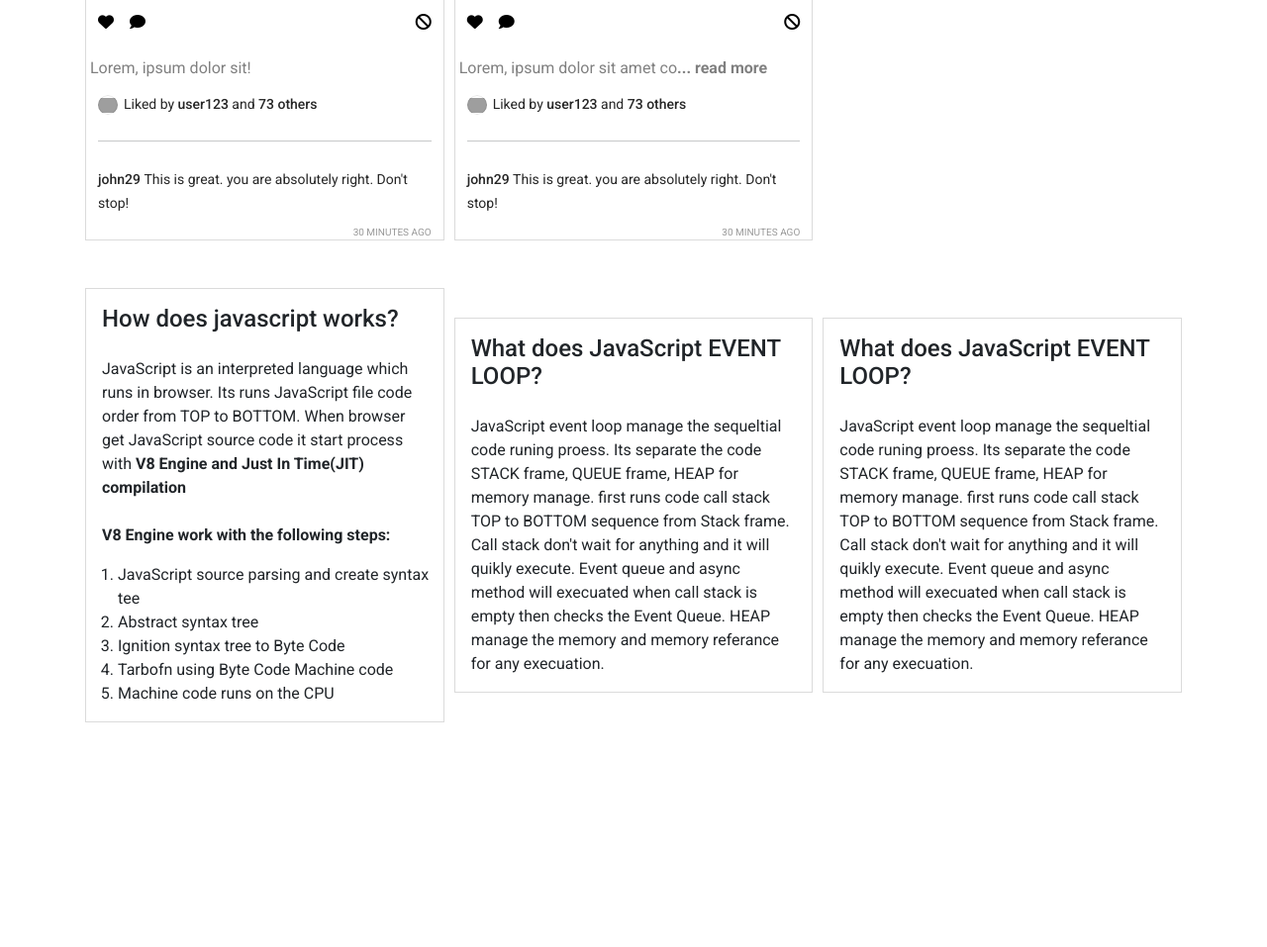
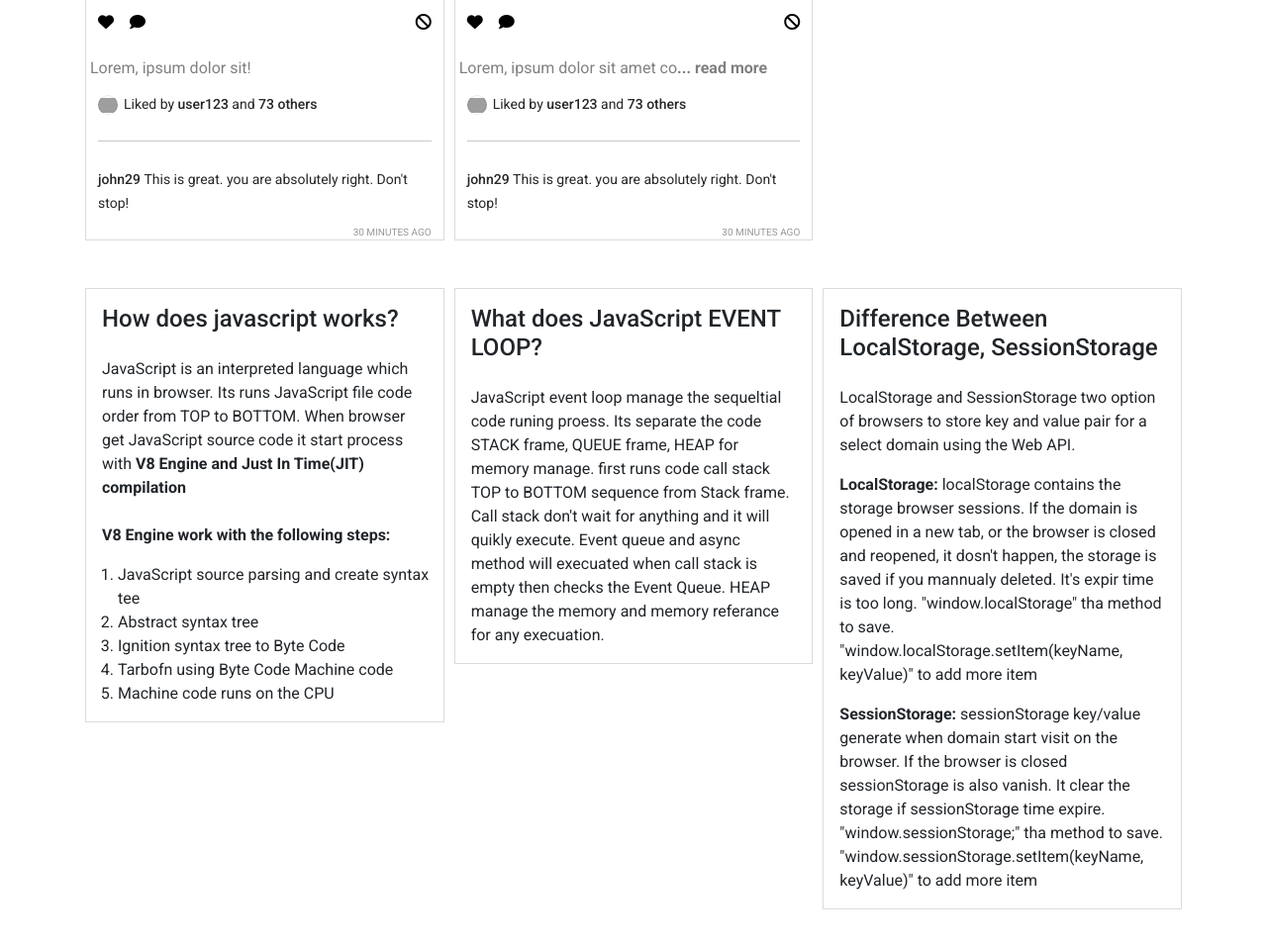
Before and after one commit to tilok-wp/Find-City, a plain HTML site: page index.html in a window 1280 px wide. Shown: the part 1289-2246 px from the top of the page at 99% size. Before the commit the page ends 2083 px from the top, so only its background shows below. Drawn offline with nearby package versions, Linux system fonts and the light colour scheme; grey boxes are pictures that could not be loaded.

Commit message:
Difference Between LocalStorage, SessionStorage

```diff
--- a/css/style.css
+++ b/css/style.css
@@ -53,7 +53,7 @@ img {
   grid-template-columns: repeat(3, 1fr);
   width: 100%;
   margin: auto;
-  align-items: center;
+  align-items: flex-start;
   justify-content: center;
 }
 
--- a/index.html
+++ b/index.html
@@ -105,11 +105,18 @@
 
                 </article>
                 <article class="post">
-                    <h4 class="post__header">What does JavaScript EVENT LOOP?</h4>
+                    <h4 class="post__header">Difference Between LocalStorage, SessionStorage</h4>
+                    <p class="px-3">LocalStorage and SessionStorage two option of  browsers to store key and value pair for a select domain using the Web API.</p>
                     <p class="px-3">
-                        JavaScript event loop manage the sequeltial code runing proess. Its separate the code STACK frame, QUEUE frame, HEAP for memory manage.
-                        first runs code call stack TOP to BOTTOM sequence from Stack frame. Call stack don't wait for anything and it will quikly execute. Event queue and async method will execuated when call stack is empty then checks the Event Queue. HEAP manage the memory and memory referance for any execuation.
-
+                        <strong>LocalStorage: </strong> localStorage contains the storage browser sessions. If the domain is opened in a new tab, or the browser is closed and reopened, it dosn't happen, the storage is saved if you mannualy deleted. It's  expir time is too long.
+                        "window.localStorage" tha method to save.
+                        "window.localStorage.setItem(keyName, keyValue)" to add more item
+                    </p>
+                    <p class="px-3">
+                        <strong>SessionStorage: </strong>sessionStorage key/value generate when domain start visit on the browser. If the browser is closed sessionStorage is also vanish. It clear the storage if sessionStorage time expire.
+                        "window.sessionStorage;" tha method to save.
+                        "window.sessionStorage.setItem(keyName, keyValue)" to add more item
+                    </p>
                 </article>
             </section>
         </main>
```
